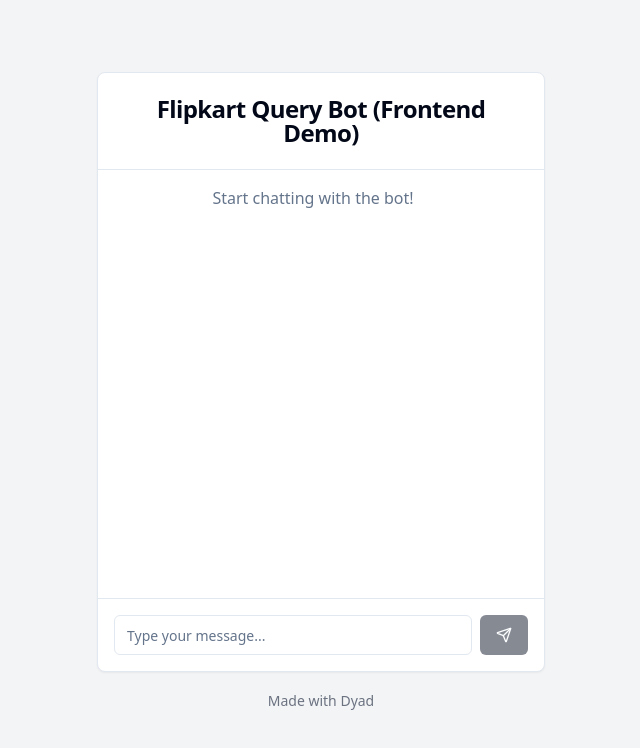
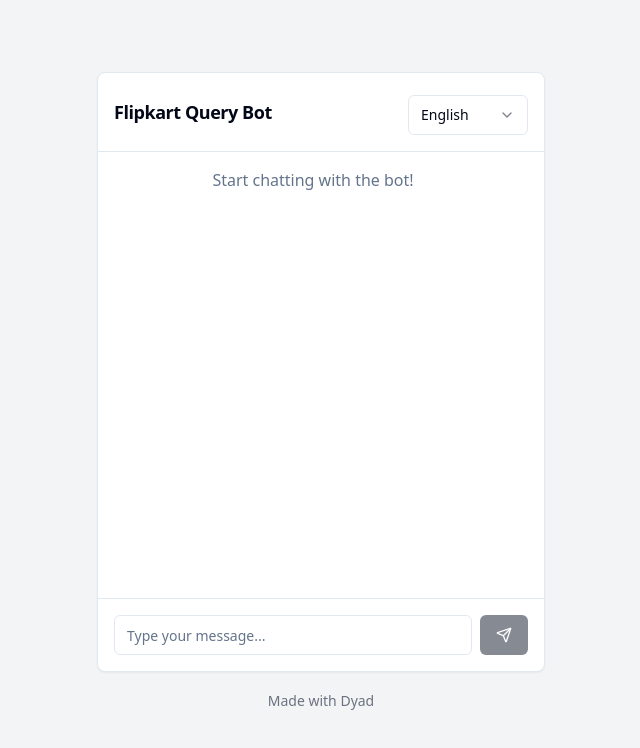
Before and after one commit to SHREEVATHSAV21/FlipKartChatBot, a React (Vite) app: page /chatbot in a window 1280 px wide. Shown: the top 748 px of the page, without its empty margins (319-959 px from the left). Built offline with nearby package versions, Linux system fonts and the light colour scheme.

Commit message:
[dyad] Added a language dropdown to the chat interface - wrote 2 file(s)

```diff
--- a/src/components/ChatInterface.tsx
+++ b/src/components/ChatInterface.tsx
@@ -7,6 +7,7 @@ import { Button } from "@/components/ui/button";
 import { ScrollArea } from "@/components/ui/scroll-area";
 import { Avatar, AvatarFallback, AvatarImage } from "@/components/ui/avatar";
 import { Send } from "lucide-react";
+import LanguageSelector from "./LanguageSelector"; // Import the new LanguageSelector
 
 interface Message {
   id: string;
@@ -17,6 +18,7 @@ interface Message {
 const ChatInterface = () => {
   const [messages, setMessages] = useState<Message[]>([]);
   const [input, setInput] = useState("");
+  const [selectedLanguage, setSelectedLanguage] = useState("en"); // State for selected language
   const scrollAreaRef = useRef<HTMLDivElement>(null);
 
   const handleSendMessage = () => {
@@ -29,12 +31,18 @@ const ChatInterface = () => {
       setTimeout(() => {
         const botResponse: Message = {
           id: (Date.now() + 1).toString(),
-          text: `Hello! You said: "${input}". I'm a simple bot. For advanced features like language handling, emotion understanding, problem-solving, and memory, I'd need a backend AI service.`,
+          text: `Hello! You said: "${input}" in ${selectedLanguage}. I'm a simple bot. For advanced features like language handling, emotion understanding, problem-solving, and memory, I'd need a backend AI service.`,
           sender: "bot",
         };
         setMessages((prevMessages) => [...prevMessages, botResponse]);
       }, 1000);
     }
+  };
+
+  const handleLanguageChange = (language: string) => {
+    setSelectedLanguage(language);
+    console.log("Selected language:", language); // Log the selected language
+    // In a real application, you would pass this language preference to your AI backend
   };
 
   useEffect(() => {
@@ -45,8 +53,12 @@ const ChatInterface = () => {
 
   return (
     <Card className="w-full max-w-md mx-auto flex flex-col h-[600px]">
-      <CardHeader className="border-b">
-        <CardTitle className="text-center">Flipkart Query Bot (Frontend Demo)</CardTitle>
+      <CardHeader className="border-b flex flex-row items-center justify-between p-4">
+        <CardTitle className="text-lg">Flipkart Query Bot</CardTitle>
+        <LanguageSelector
+          selectedLanguage={selectedLanguage}
+          onLanguageChange={handleLanguageChange}
+        />
       </CardHeader>
       <CardContent className="flex-1 p-4 overflow-hidden">
         <ScrollArea className="h-full pr-4" ref={scrollAreaRef}>
--- /dev/null
+++ b/src/components/LanguageSelector.tsx
@@ -0,0 +1,45 @@
+"use client";
+
+import React from "react";
+import {
+  Select,
+  SelectContent,
+  SelectItem,
+  SelectTrigger,
+  SelectValue,
+} from "@/components/ui/select";
+
+interface LanguageSelectorProps {
+  selectedLanguage: string;
+  onLanguageChange: (language: string) => void;
+}
+
+const languages = [
+  { value: "en", label: "English" },
+  { value: "hi", label: "Hindi" },
+  { value: "te", label: "Telugu" },
+  { value: "es", label: "Spanish" },
+  { value: "fr", label: "French" },
+];
+
+const LanguageSelector: React.FC<LanguageSelectorProps> = ({
+  selectedLanguage,
+  onLanguageChange,
+}) => {
+  return (
+    <Select value={selectedLanguage} onValueChange={onLanguageChange}>
+      <SelectTrigger className="w-[120px]">
+        <SelectValue placeholder="Language" />
+      </SelectTrigger>
+      <SelectContent>
+        {languages.map((lang) => (
+          <SelectItem key={lang.value} value={lang.value}>
+            {lang.label}
+          </SelectItem>
+        ))}
+      </SelectContent>
+    </Select>
+  );
+};
+
+export default LanguageSelector;
```
